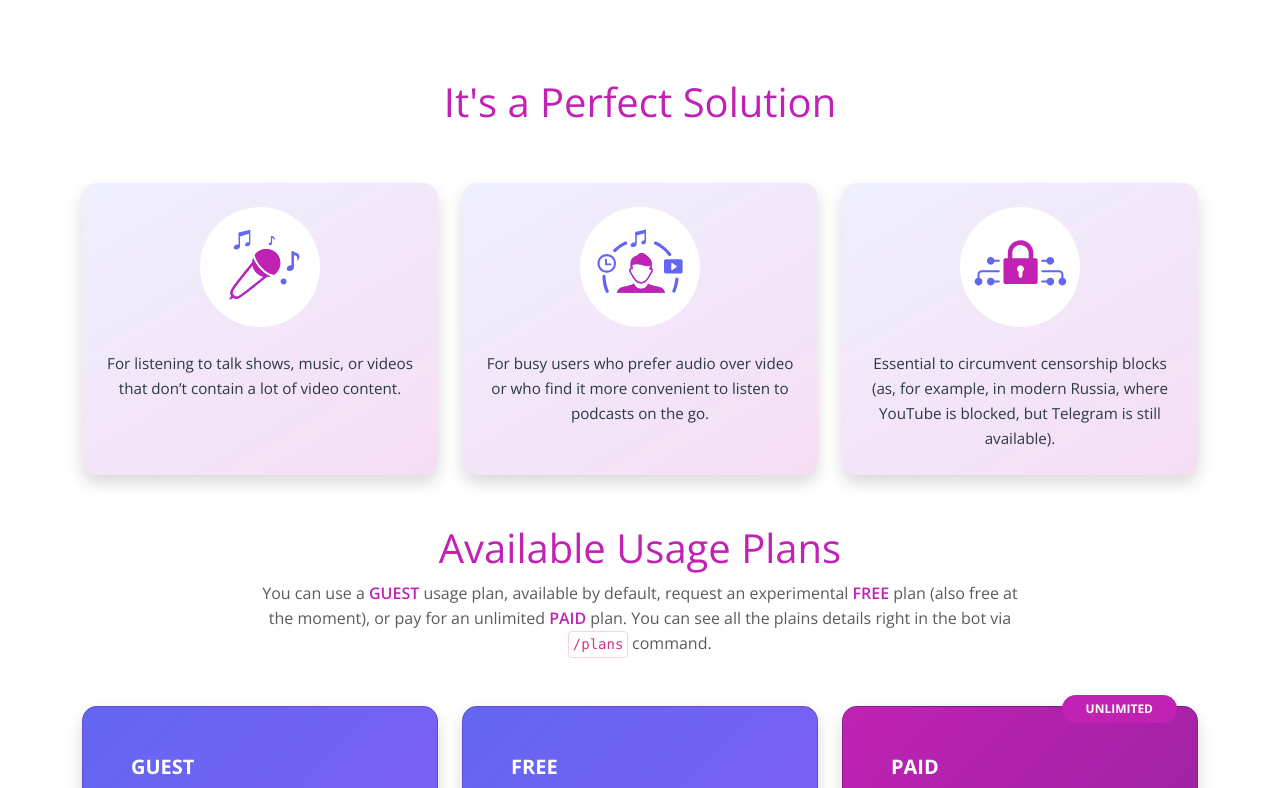
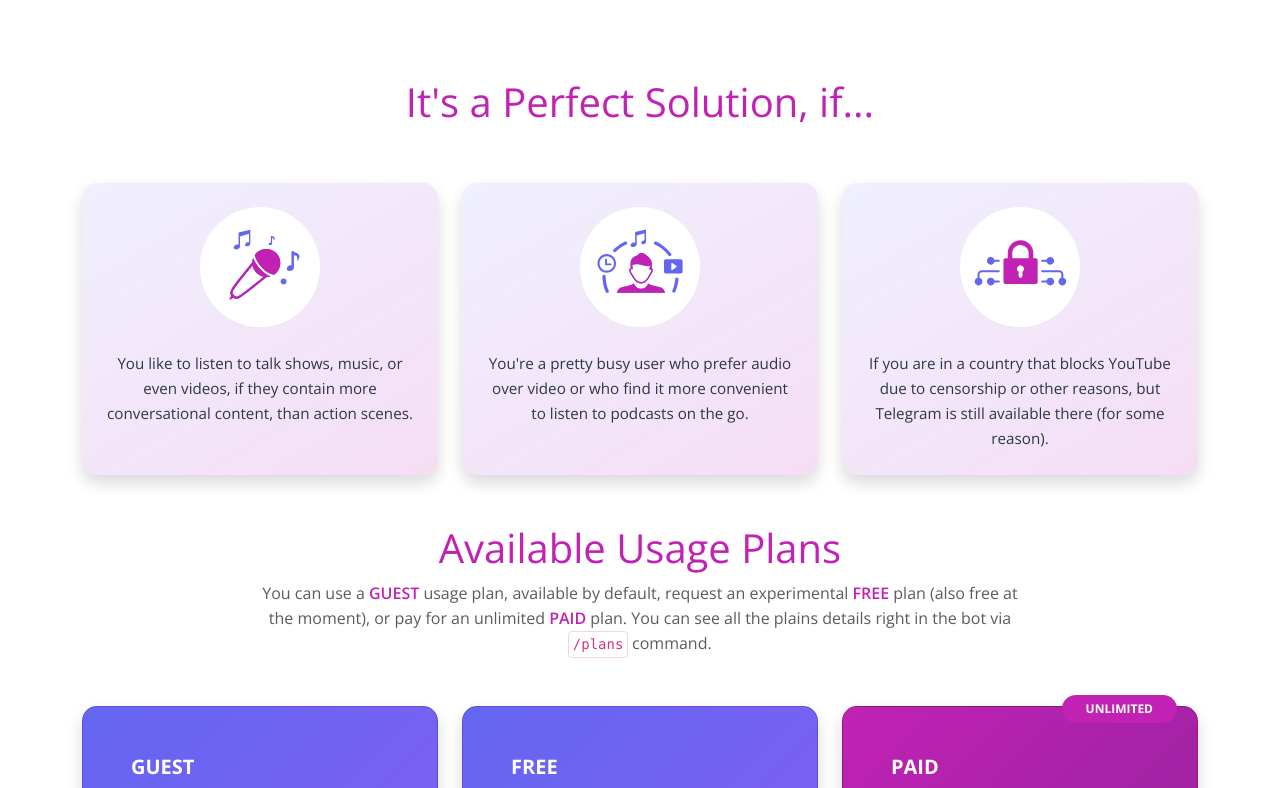
Before and after one commit to lilliputten/tubecaster-landing, a plain HTML site: page index.html in a window 1280 px wide. Shown: the part 1126-1914 px from the top of the page. Drawn offline with nearby package versions, Linux system fonts and the light colour scheme.

Commit message:
Build tubecaster-landing v.0.0.6 / 2025.09.07 08:02:48 +0300

```diff
--- a/index.html
+++ b/index.html
@@ -138,7 +138,7 @@
     <div class="container">
       <div class="row text-center mb-5">
         <div class="col">
-          <h2 class="color-primary">It's a Perfect Solution</h2>
+          <h2 class="color-primary">It's a Perfect Solution, if...</h2>
         </div>
       </div>
       <div class="row row-cols-1 row-cols-lg-3 g-4">
@@ -147,7 +147,7 @@
             <div class="icon-wrapper mb-4">
               <img src="images/icons/media.svg" width="90" height="90">
             </div>
-            <p class="benefits-text text-center mb-0">For listening to talk shows, music, or videos that don’t contain a lot of video content.</p>
+            <p class="benefits-text text-center mb-0">You like to listen to talk shows, music, or even videos, if they contain more conversational content, than action scenes.</p>
           </div>
         </div>
         <div class="col">
@@ -155,7 +155,7 @@
             <div class="icon-wrapper mb-4">
               <img src="images/icons/busy.svg" width="90" height="90">
             </div>
-            <p class="benefits-text text-center mb-0">For busy users who prefer audio over video or who find it more convenient to listen to podcasts on the go.</p>
+            <p class="benefits-text text-center mb-0">You're a pretty busy user who prefer audio over video or who find it more convenient to listen to podcasts on the go.</p>
           </div>
         </div>
         <div class="col">
@@ -163,7 +163,7 @@
             <div class="icon-wrapper mb-4">
               <img src="images/icons/lock.svg" width="95" height="95">
             </div>
-            <p class="benefits-text text-center mb-0">Essential to circumvent censorship blocks (as, for example, in modern Russia, where YouTube is blocked, but Telegram is still available).</p>
+            <p class="benefits-text text-center mb-0">If you are in a country that blocks YouTube due to censorship or other reasons, but Telegram is still available there (for some reason).</p>
           </div>
         </div>
       </div>
```
